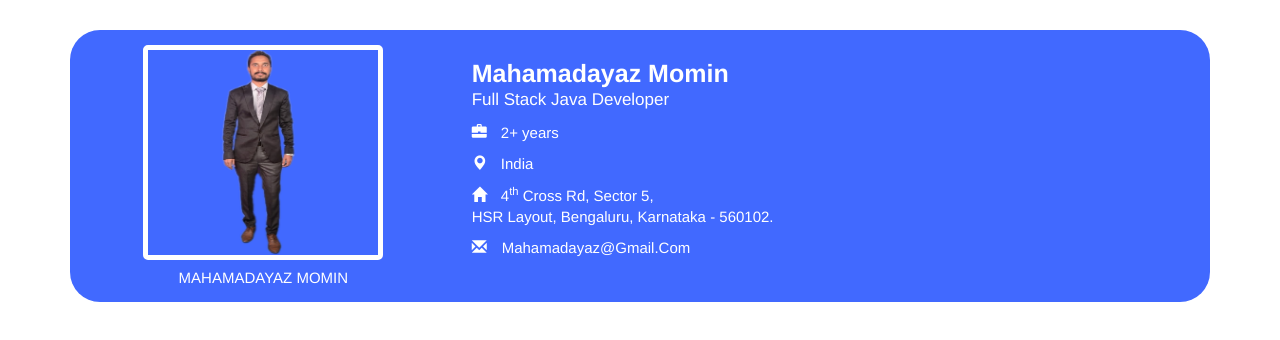
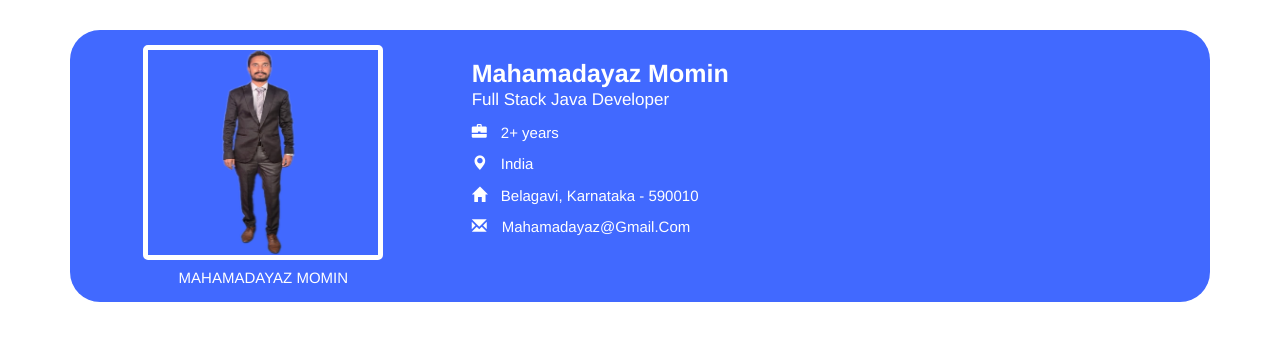
Before and after one commit to mahamadayazmomin/Contact, a plain HTML site: page index.html in a window 1280 px wide. Drawn offline with nearby package versions, Linux system fonts and the light colour scheme.

Commit message:
Update index.html

```diff
--- a/index.html
+++ b/index.html
@@ -29,7 +29,7 @@ integrity="sha384-Wrgq82RsEean5tP3NK3zWAemiNEXofJsTwTyHmNb/iL3dP/sZJ4+7sOld1uqYJ
             <ul>
                 <li><span class="glyphicon glyphicon-briefcase"></span> 2+ years</li>
                 <li><span class="glyphicon glyphicon-map-marker"></span> India</li>
-                <li><span class="glyphicon glyphicon-home"></span> 4<sup>th</sup> Cross Rd, Sector 5, <br>HSR Layout, Bengaluru, Karnataka - 560102.  </li>
+                <li><span class="glyphicon glyphicon-home"></span> Belagavi, Karnataka - 590010  </li>
                 <li><span class="glyphicon glyphicon-envelope"></span><a href="#" title="mail">mahamadayaz@gmail.com</a></li>
             </ul>
         </div>
```
